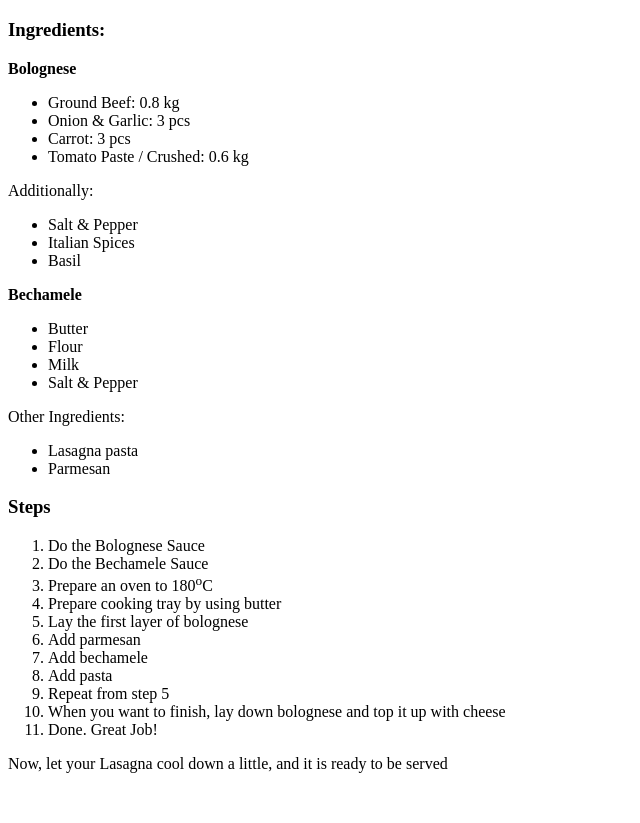
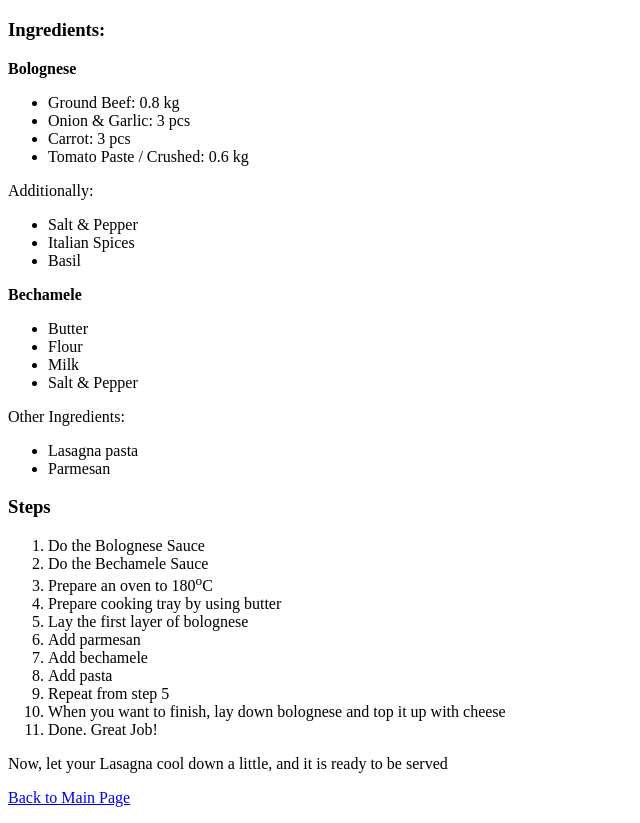
Before and after one commit to lanNo19/odin-recipes, a plain HTML site: page recipes/lasagna.html in a window 1280 px wide. Shown: the part 61-884 px from the top of the page, without its empty margins (0-640 px from the left). Before the commit the page ends 850 px from the top, so only its background shows below. Drawn offline with Linux system fonts and the light colour scheme.

Commit message:
added return to main page button

```diff
--- a/recipes/lasagna.html
+++ b/recipes/lasagna.html
@@ -47,5 +47,6 @@
         <li>Done. Great Job!</li>
     </ol>
     <p>Now, let your Lasagna cool down a little, and it is ready to be served</p>
+    <p><a href="../index.html">Back to Main Page</a></p>
 </body>
 </html>
```
